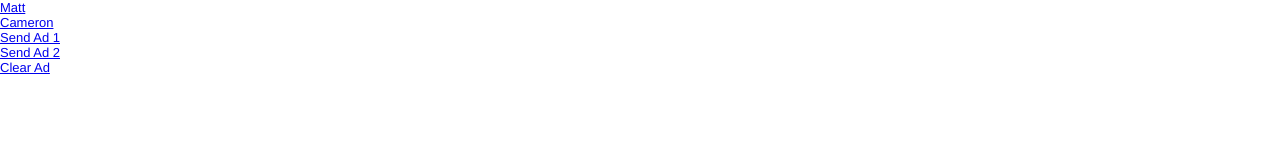
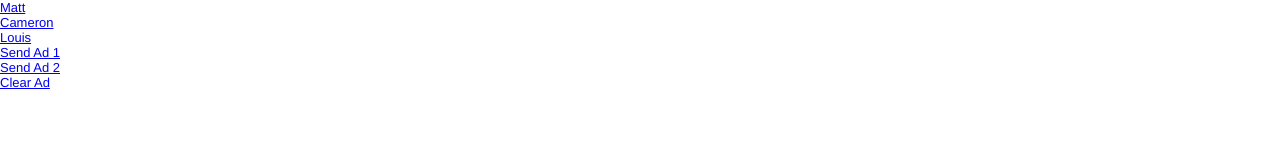
Before and after one commit to sullyintheseat/socketServer, a website: page web/index.html in a window 1280 px wide. Shown: the top 160 px of the page. Drawn offline with nearby package versions, Linux system fonts and the light colour scheme.

Commit message:
single messaging

```diff
--- a/web/index.html
+++ b/web/index.html
@@ -16,6 +16,7 @@
   <body>
     <p><a href="#" onclick="sendTo('matt', 'hello')">Matt</a></p>
     <p><a href="#" onclick="sendTo('cameron', 'hello')">Cameron</a></p>
+    <p><a href="#" onclick="sendTo('cameron', 'hello')">Louis</a></p>
     <p><a href="#" onclick="send(0)">Send Ad 1</a></p>
     <p><a href="#" onclick="send(1)">Send Ad 2</a></p>
     <p><a href="#" onclick="send(null)">Clear Ad</a></p>
```
